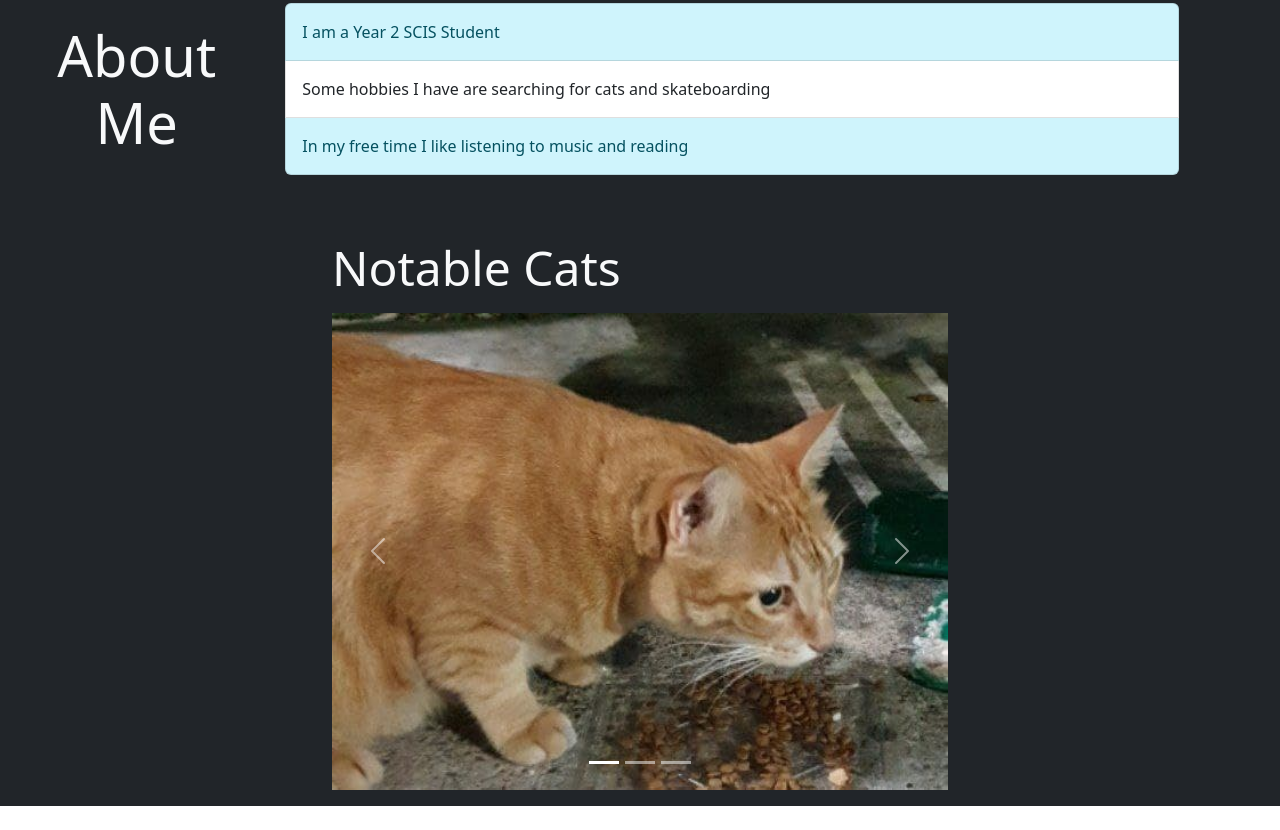
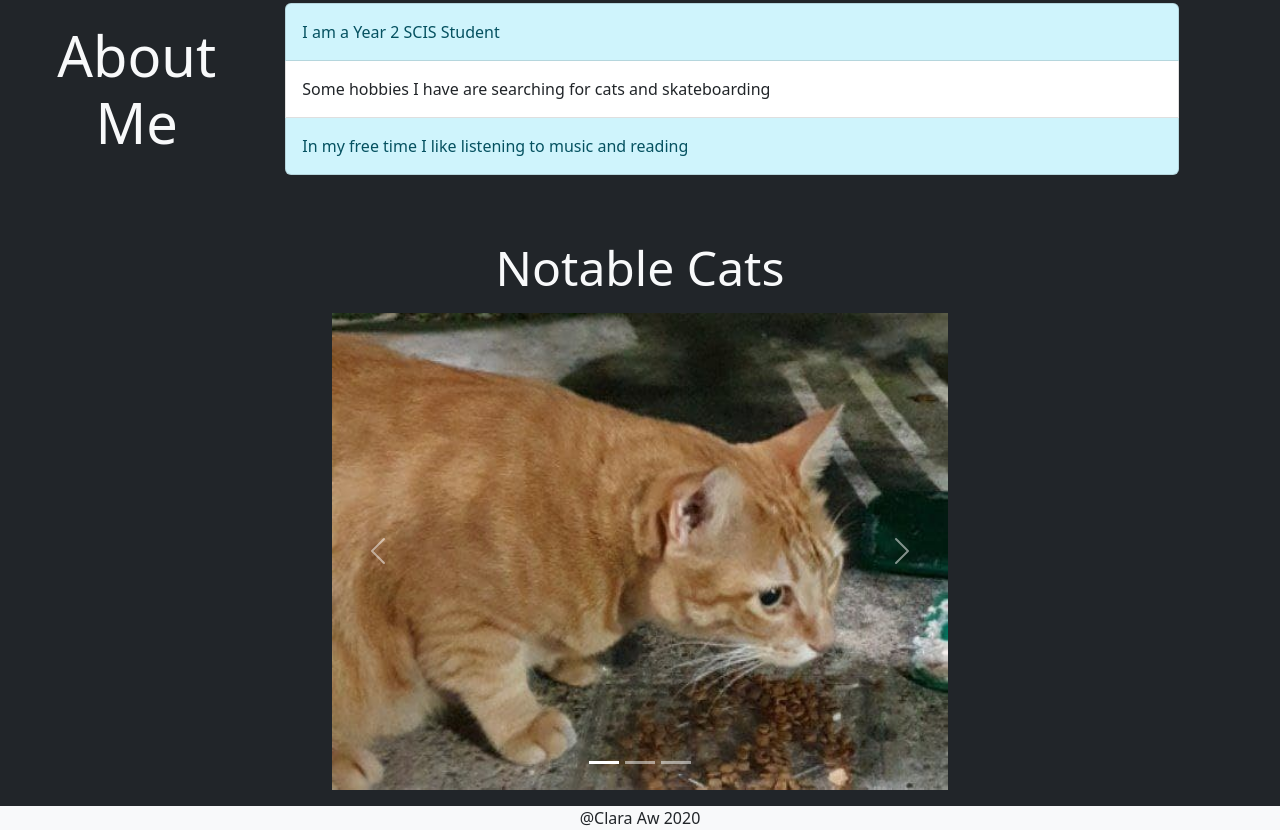
Before and after one commit to blarrie/blarrie.github.io, a plain HTML site: page index.html in a window 1280 px wide. Shown: the part 710-1540 px from the top of the page. Before the commit the page ends 1516 px from the top, so only its background shows below. Drawn offline with nearby package versions, Linux system fonts and the light colour scheme.

Commit message:
added footer

```diff
--- a/index.html
+++ b/index.html
@@ -82,12 +82,12 @@
 
         </div>
         <div class="container-fluid w-50 py-3">
-            <p class="display-5 text-light
+            <p class="display-5 text-light text-center
             ">Notable Cats</p>
             <div id="carouselExampleIndicators" class="carousel slide" data-bs-ride="true">
                 <div class="carousel-indicators">
-                    <button type="button" data-bs-target="#carouselExampleIndicators" data-bs-slide-to="0" class="active"
-                        aria-current="true" aria-label="Slide 1"></button>
+                    <button type="button" data-bs-target="#carouselExampleIndicators" data-bs-slide-to="0"
+                        class="active" aria-current="true" aria-label="Slide 1"></button>
                     <button type="button" data-bs-target="#carouselExampleIndicators" data-bs-slide-to="1"
                         aria-label="Slide 2"></button>
                     <button type="button" data-bs-target="#carouselExampleIndicators" data-bs-slide-to="2"
@@ -118,7 +118,9 @@
 
         </div>
 
-
+        <div class="container-fluid bg-light" id="footer">
+            <p class="text-center p-0 m-0">@Clara Aw 2020</p>
+        </div>
     </div>
 
 
```
